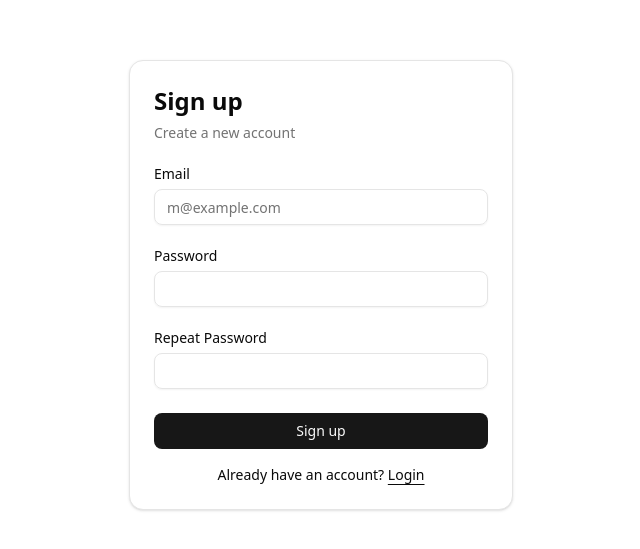
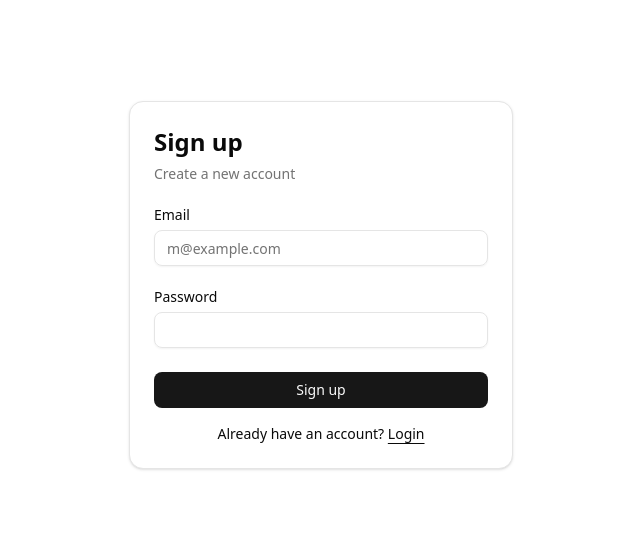
Before and after one commit to felixmpaulus/certin, a Next.js app in the folder certin/: page /auth/sign-up in a window 1280 px wide. Shown: the part 115-664 px from the top of the page, without its empty margins (319-959 px from the left). Built offline with nearby package versions, Linux system fonts and the light colour scheme; no server answers.

Commit message:
ignore repeat password in dev env

```diff
--- a/certin/src/components/sign-up-form.tsx
+++ b/certin/src/components/sign-up-form.tsx
@@ -17,6 +17,7 @@ export function SignUpForm({ className, ...props }: React.ComponentPropsWithoutR
   const [error, setError] = useState<string | null>(null)
   const [isLoading, setIsLoading] = useState(false)
   const router = useRouter()
+  const isProd = process.env.NODE_ENV === 'production'
 
   const handleSignUp = async (e: React.FormEvent) => {
     e.preventDefault()
@@ -24,7 +25,7 @@ export function SignUpForm({ className, ...props }: React.ComponentPropsWithoutR
     setIsLoading(true)
     setError(null)
 
-    if (password !== repeatPassword) {
+    if (isProd && password !== repeatPassword) {
       setError('Passwords do not match')
       setIsLoading(false)
       return
@@ -80,6 +81,7 @@ export function SignUpForm({ className, ...props }: React.ComponentPropsWithoutR
                   onChange={(e) => setPassword(e.target.value)}
                 />
               </div>
+              {isProd && (
                 <div className='grid gap-2'>
                   <div className='flex items-center'>
                     <Label htmlFor='repeat-password'>Repeat Password</Label>
@@ -92,6 +94,7 @@ export function SignUpForm({ className, ...props }: React.ComponentPropsWithoutR
                     onChange={(e) => setRepeatPassword(e.target.value)}
                   />
                 </div>
+              )}
               {error && <p className='text-sm text-red-500'>{error}</p>}
               <Button type='submit' className='w-full' disabled={isLoading}>
                 {isLoading ? 'Creating an account...' : 'Sign up'}
```
Lines whose indentation alone changed are shown as unchanged.
